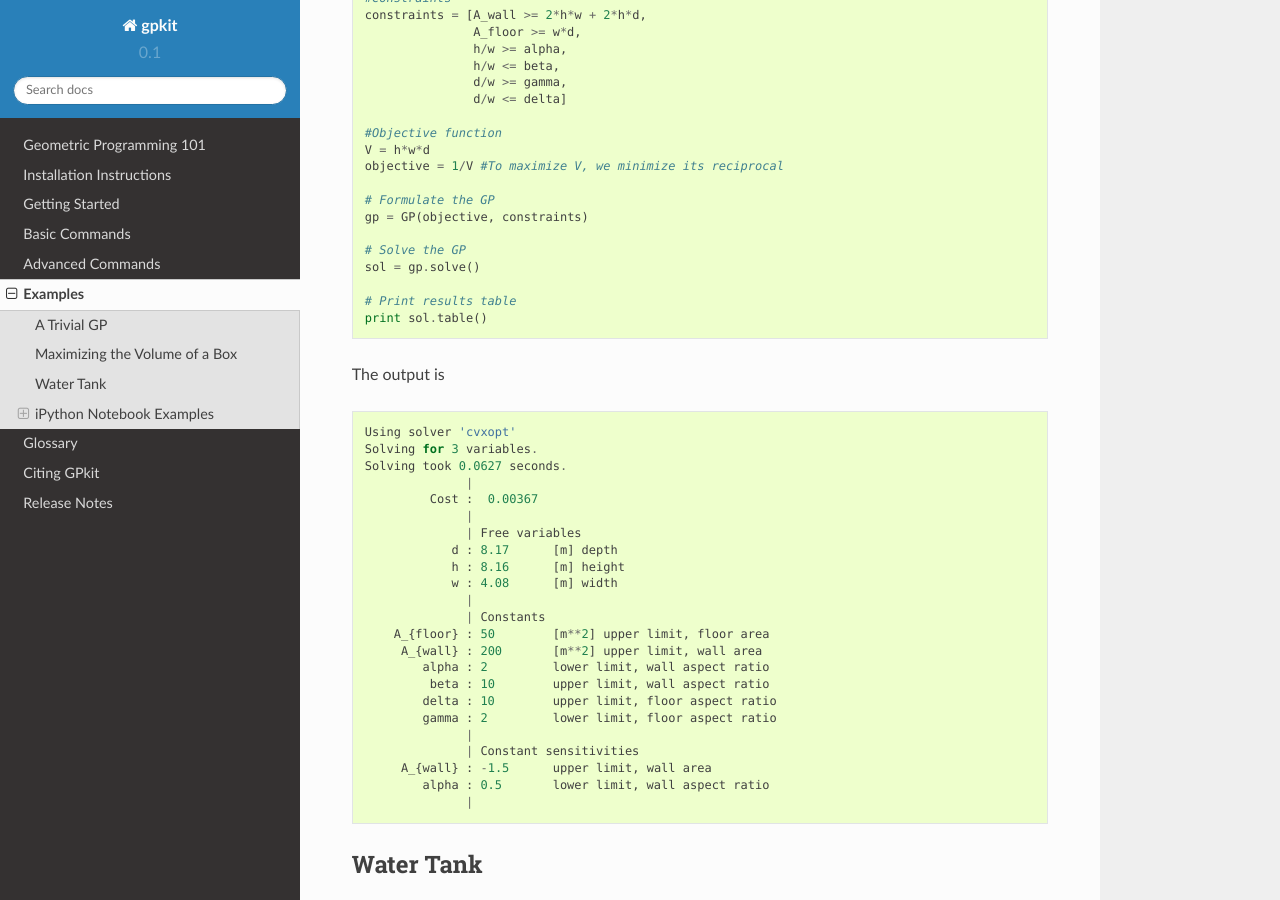
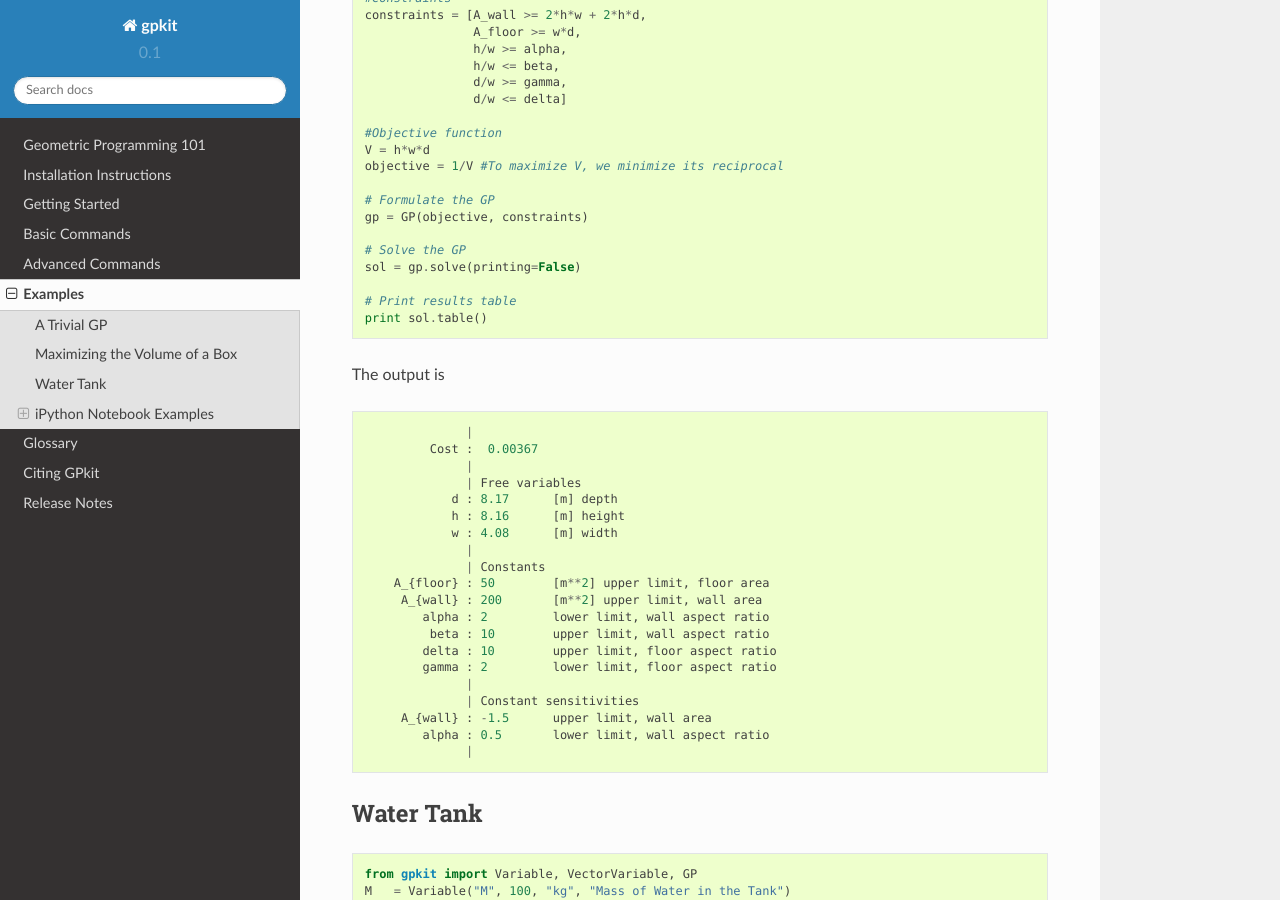
Before and after one commit to convexengineering/gpkit, a Sphinx documentation site: the page built from docs/source/examples.rst, in a window 1280 px wide and 900 px high, scrolled down 1160 px. Built offline with Sphinx 7.4.7 and the Read the Docs theme 2.0.0, drawn with Linux system fonts in a browser that asks for light colours; pages that are not in the unit, such as notebooks, are missing from menus.

Commit message:
disable solver printing in examples, so time info won't change run to run

```diff
--- a/docs/source/examples/simple_box.py
+++ b/docs/source/examples/simple_box.py
@@ -29,7 +29,7 @@ objective = 1/V #To maximize V, we minimize its reciprocal
 gp = GP(objective, constraints)
 
 # Solve the GP
-sol = gp.solve()
+sol = gp.solve(printing=False)
 
 # Print results table
 print sol.table()
--- a/docs/source/examples/simple_box_output.txt
+++ b/docs/source/examples/simple_box_output.txt
@@ -1,6 +1,3 @@
-Using solver 'cvxopt'
-Solving for 3 variables.
-Solving took 0.0627 seconds.
               |
          Cost :  0.00367
               |
```
